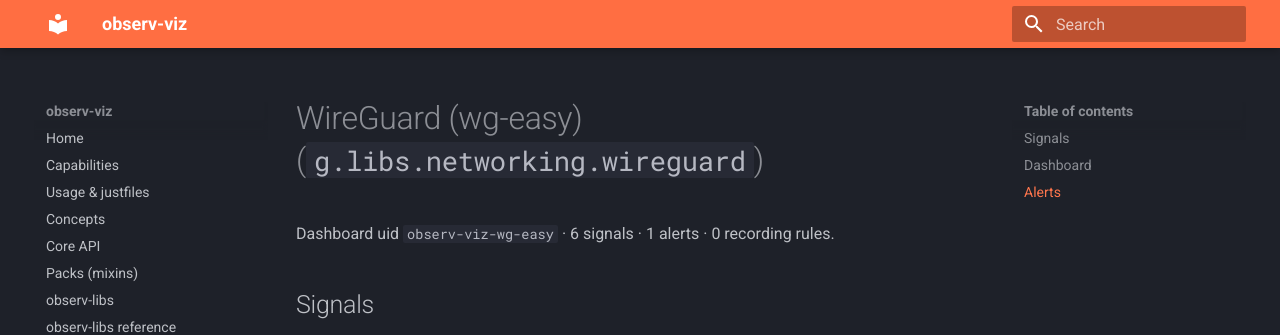
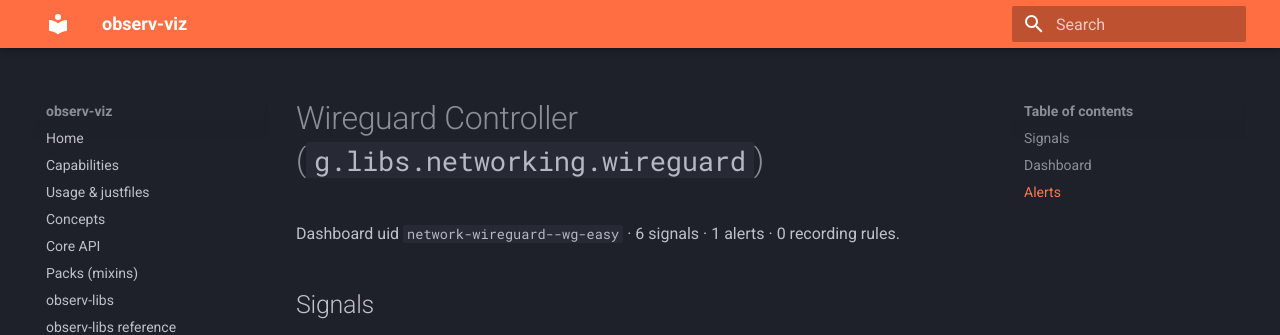
Before and after one commit to cznewt/observ-viz, an MkDocs documentation site: the page built from docs/observ-libs/networking-wireguard.md, in a window 1280 px wide and 1342 px high. Shown: the top 335 px of the window. Built offline with MkDocs 1.6.1 and Material for MkDocs 9.7.7, drawn with Linux system fonts in a browser that asks for light colours.

Commit message:
refactor(wireguard): rename uid -> network-wireguard--wg-easy, title -> Wireguard Controller
Deployed under Infrastructure / Networking; old uid observ-viz-wg-easy removed.

Co-Authored-By: Claude Opus 4.8 (1M context) <noreply@anthropic.com>

```diff
--- a/docs/observ-libs/networking-wireguard.md
+++ b/docs/observ-libs/networking-wireguard.md
@@ -1,6 +1,6 @@
-# WireGuard (wg-easy)  (`g.libs.networking.wireguard`)
+# Wireguard Controller  (`g.libs.networking.wireguard`)
 
-Dashboard uid `observ-viz-wg-easy` · 6 signals · 1 alerts · 0 recording rules.
+Dashboard uid `network-wireguard--wg-easy` · 6 signals · 1 alerts · 0 recording rules.
 
 ## Signals
 
```
Also changed, not shown: 1 other file.
